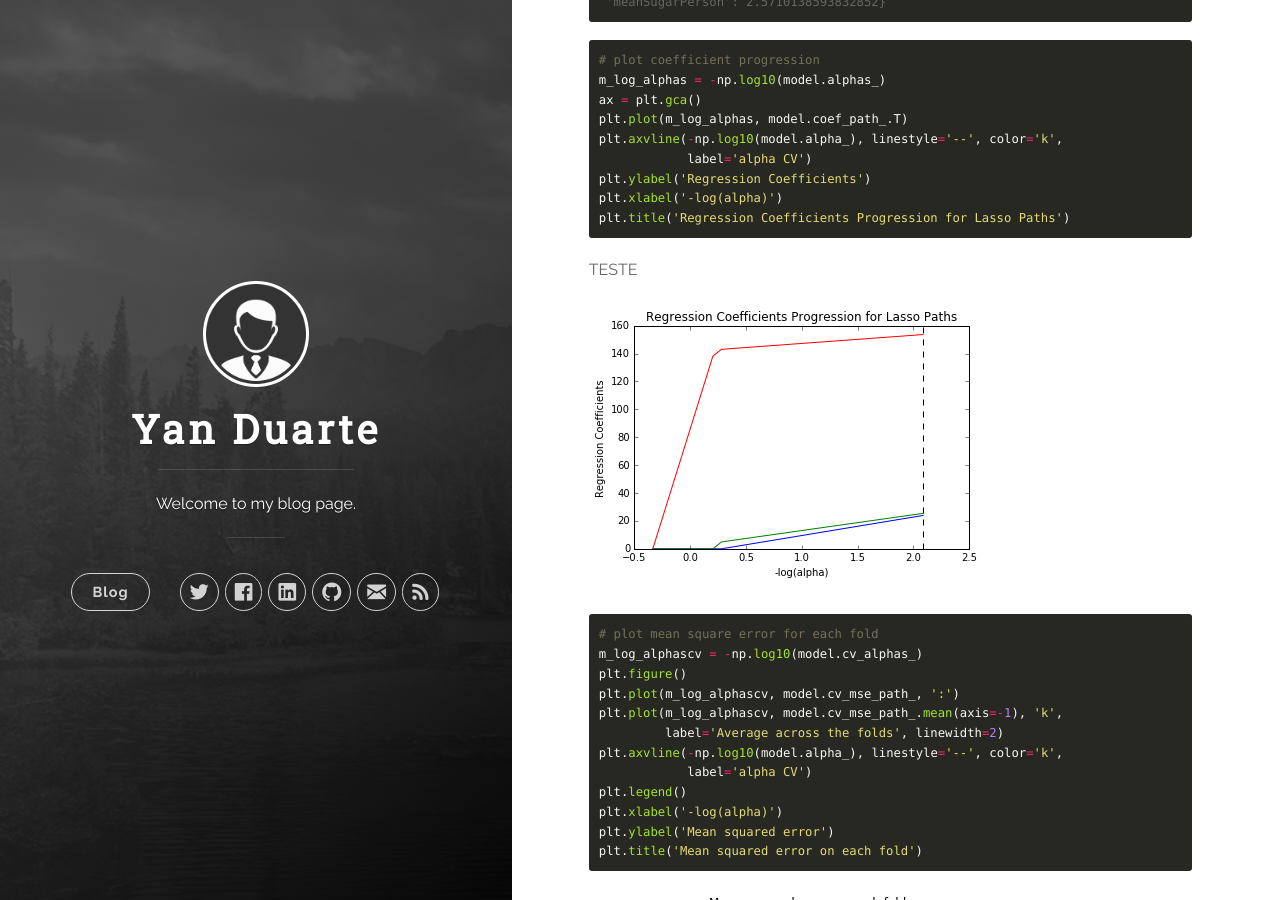
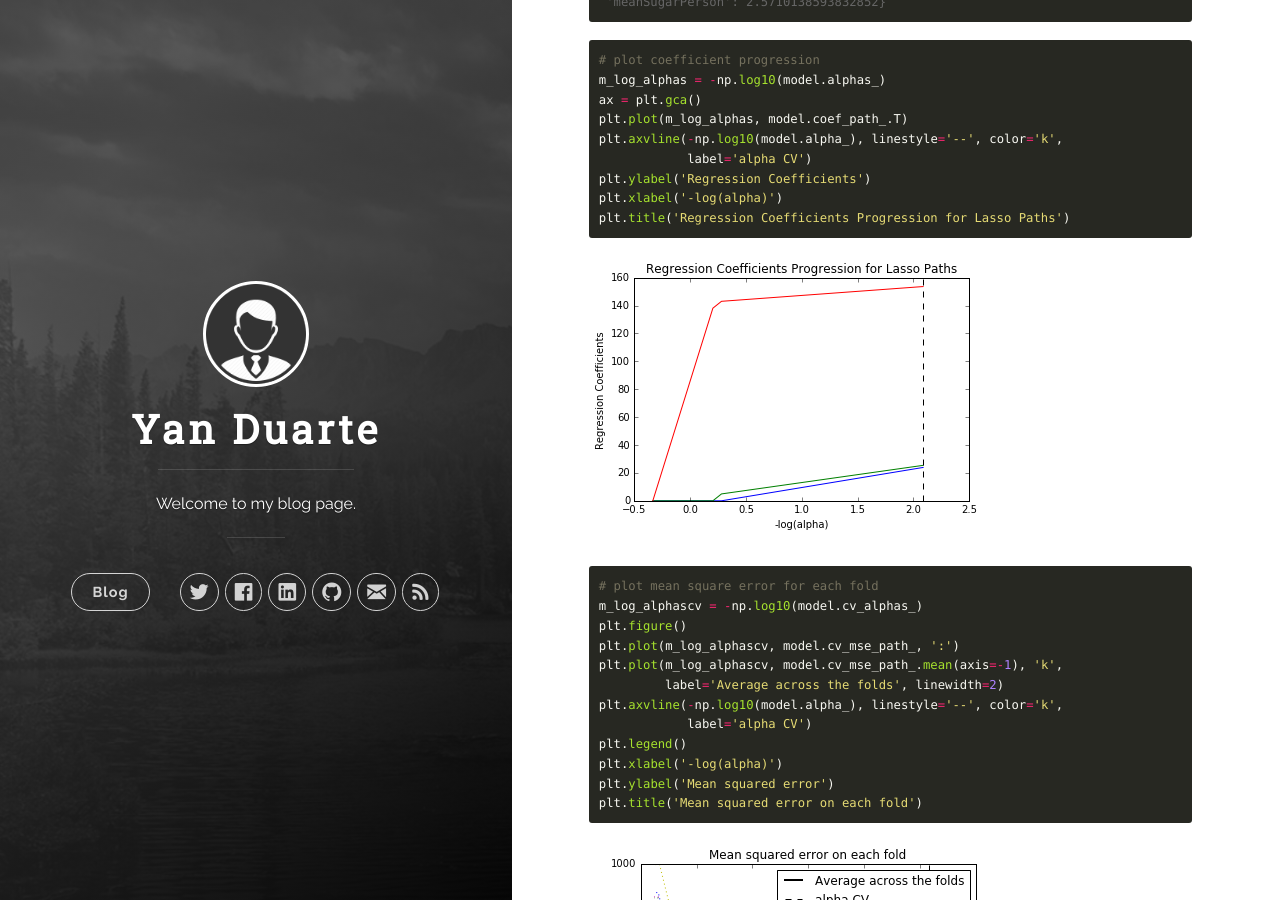
Before and after one commit to yan-duarte/yan-duarte.github.io, a Jekyll site: the page built from _posts/2016-10-17-MLDA-Assignment3.md, in a window 1280 px wide and 900 px high, scrolled down 2195 px. Built offline with Jekyll 4.4.1, drawn with Linux system fonts in a browser that asks for light colours; nearby versions of some CDN libraries.

Commit message:
Updated 2016-10-17-MLDA-Assignment3.md

````diff
--- a/_posts/2016-10-17-MLDA-Assignment3.md
+++ b/_posts/2016-10-17-MLDA-Assignment3.md
@@ -102,9 +102,7 @@ plt.xlabel('-log(alpha)')
 plt.title('Regression Coefficients Progression for Lasso Paths')
 ```
 
-<a name = "#figura_1"></a>TESTE
-
-![Figure 1]({{site.baseurl}}/yan-duarte.github.io/images/mlda-assignments/mlda-ass3-fig1.png)
+![fig_1]({{site.baseurl}}/yan-duarte.github.io/images/mlda-assignments/mlda-ass3-fig1.png)
 
 
 ```python
@@ -166,7 +164,7 @@ A lasso regression analysis was conducted to identify a subset of variables from
   - The mean of food consumption (grams per day) between the years 1961 and 2002.
   - The average of the Total Cholesterol mean of the female population (mmol/L) between the years 1980 and 2002 (meanCholesterol).
 
-No variable were removed and the variable that is most strongly associated with the incidence of cancer is the cholesterol in blood, followed by food consumption and then sugar consumption ([figura 1](#figura_1)).
+No variable were removed and the variable that is most strongly associated with the incidence of cancer is the cholesterol in blood, followed by food consumption and then sugar consumption ([figura 1](#fig_1)).
 
 The data were randomly split into a training set that included 70% of the observations (N=90) and a test set that included 30% of the observations (N=39). The least angle regression algorithm with k=10 fold cross validation was used to estimate the lasso regression model in the training set, and the model was validated using the test set. The change in the cross validation average (mean) squared error at each step was used to identify the best subset of predictor variables.
 
````
